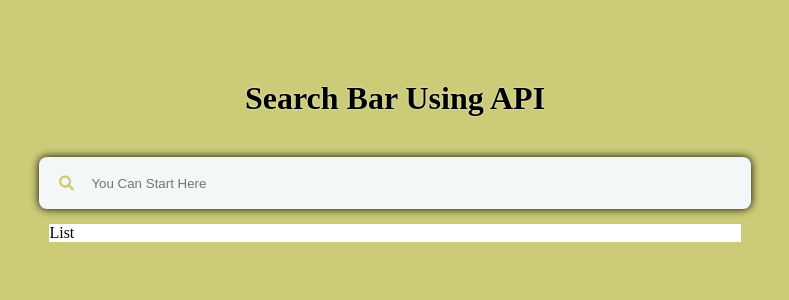
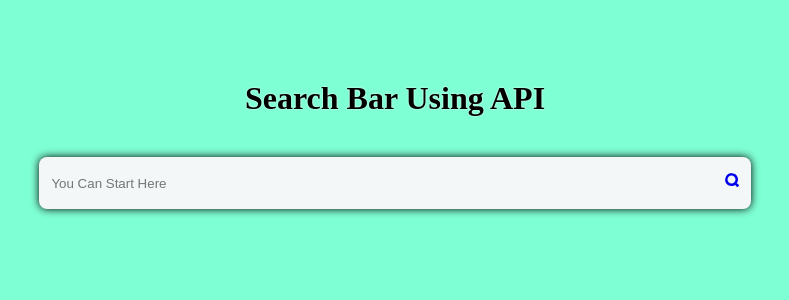
Before and after one commit to Shijin65/Searchpage-react, a React (Vite) app in the folder react_searchbar/: page / in a window 1280 px wide. Shown: the top 300 px of the page, without its empty margins (245-1034 px from the left). Built offline with nearby package versions, Linux system fonts and the light colour scheme.

Commit message:
seach ready

```diff
--- a/react_searchbar/src/App.jsx
+++ b/react_searchbar/src/App.jsx
@@ -1,22 +1,26 @@
-import { useState,useEffect } from 'react'
-
+import { useState } from 'react'
 import './App.css'
 import { SearchIn } from './componets/Search/SearchIn';
 import { Suggestion } from './componets/suggesion/Suggestion';
 
 function App() {
+  const [data,setdata]=useState([])
+
+  console.log(data)
   var x = Math. floor(Math. random() * 256);
   var y = Math. floor(Math. random() * 256);
   var z = Math. floor(Math. random() * 256);
   var colour = "rgb(" + x + "," + y + "," + z + ")";
-  console.log(colour)
+
 
   return (
-   <div className='App' style={{backgroundColor:colour}} >
+   <div className='App'
+  //  style={{backgroundColor:colour}}
+   >
     <h1>Search Bar Using API</h1>
     <div className='searchbar_container'>
-        <SearchIn colour={colour}/>
-        <Suggestion/>
+        <SearchIn colour={colour} setdata={setdata}/>
+        <Suggestion data={data}/>
     </div>
    </div>
   )
--- a/react_searchbar/src/componets/List/List.jsx
+++ b/react_searchbar/src/componets/List/List.jsx
@@ -1,7 +1,7 @@
 import React from 'react'
 import './list.css'
-export const List = () => {
+export const List = ({name}) => {
   return (
-    <div className='element' >List</div>
+    <div className='element' >{name}</div>
   )
 }
--- a/react_searchbar/src/componets/List/list.css
+++ b/react_searchbar/src/componets/List/list.css
@@ -1,3 +1,8 @@
 .element{
     background-color: white;
+    cursor: pointer;
+    padding: 10px;
 }
+.element:hover{
+    background-color: rgb(188, 188, 188);
+}
--- a/react_searchbar/src/componets/Search/SearchIn.css
+++ b/react_searchbar/src/componets/Search/SearchIn.css
@@ -21,5 +21,9 @@ input:focus{
     outline: none;
 }
 #search_icon{
-  padding: 10px;
+    border-radius: 50%;
+  padding-left: 5px;
 }
+#search_icon:hover{
+    background-color: rgb(47, 255, 0);
+}
--- a/react_searchbar/src/componets/Search/SearchIn.jsx
+++ b/react_searchbar/src/componets/Search/SearchIn.jsx
@@ -3,10 +3,12 @@ import './SearchIn.css'
 import {FaSearch} from 'react-icons/fa';
 
 
-export const SearchIn = (props) => {
+export const SearchIn = ({colour,setdata}) => {
   const [text,settext]=useState("");
-  const color=props.colour
-// console.log(text)
+
+
+  // const color=colour
+
 const fetchdata =(value)=>{
   fetch("https://jsonplaceholder.typicode.com/users")
   .then((responce)=>responce.json())
@@ -19,7 +21,7 @@ const fetchdata =(value)=>{
         user.name.includes(value)
         );
     });
-    console.log(result)
+  setdata(result)
   } );
 
 }
@@ -29,12 +31,13 @@ const handlechange = (value) => {
   fetchdata(value)
 }
 
+
   return (
     <div className='input_wrap'>
-        <FaSearch id='search_icon' style={{color:color}}/>
-        <input type='text' placeholder='You Can Start Here'
+      <input type='text' placeholder='You Can Start Here'
         value={text}
         onChange={(e)=> handlechange(e.target.value)}></input>
+      <a href={'https://www.google.com/search?q='+text}><FaSearch id='search_icon' style={{color:{colour}}} /></a>
 
     </div>
   )
--- a/react_searchbar/src/componets/suggesion/Suggestion.jsx
+++ b/react_searchbar/src/componets/suggesion/Suggestion.jsx
@@ -1,10 +1,14 @@
 import React from 'react'
 import './suggestion.css'
 import { List } from '../List/List'
-export const Suggestion = () => {
+export const Suggestion = ({data}) => {
   return (
     <div className='text_wrap'>
-        <List/>
+      {
+        data.map((data ,id) =>{
+        return <div key={id}><List name={data.name}/></div>})
+      }
+
     </div>
   )
 }
```
